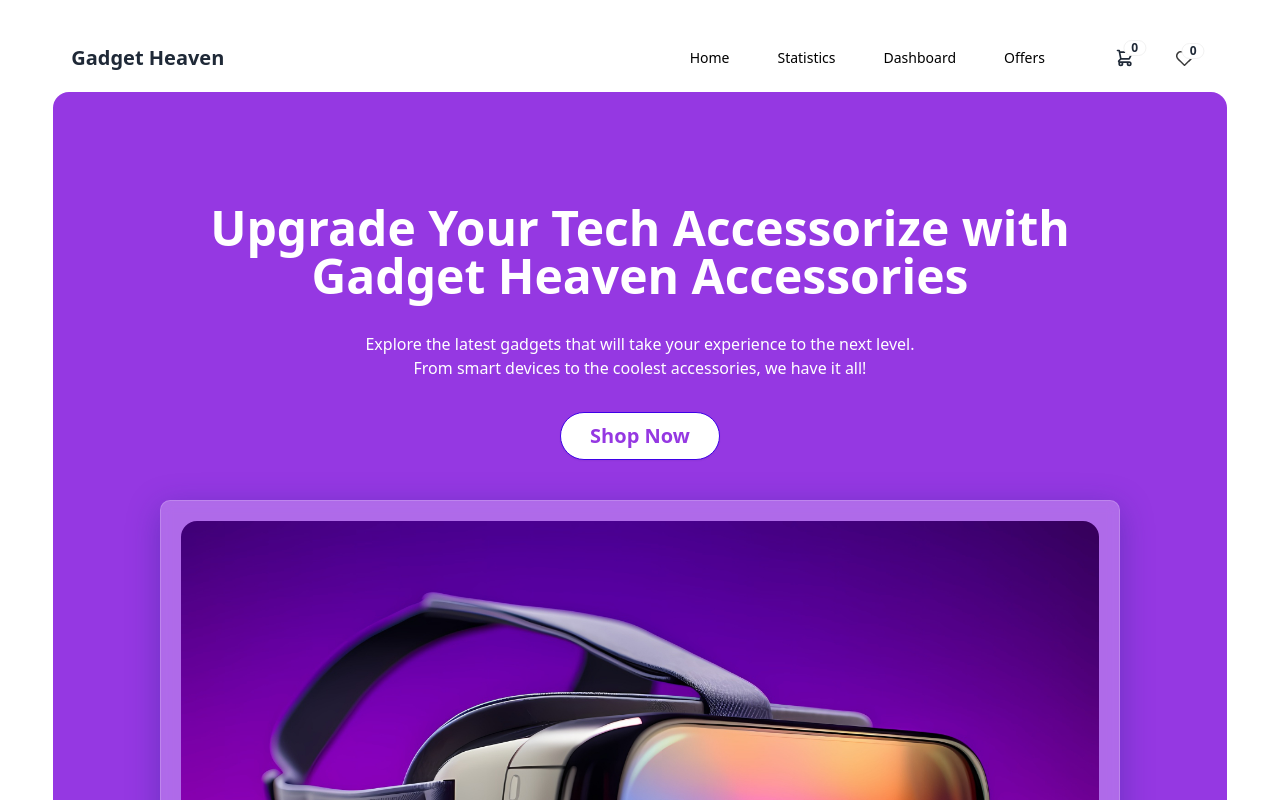
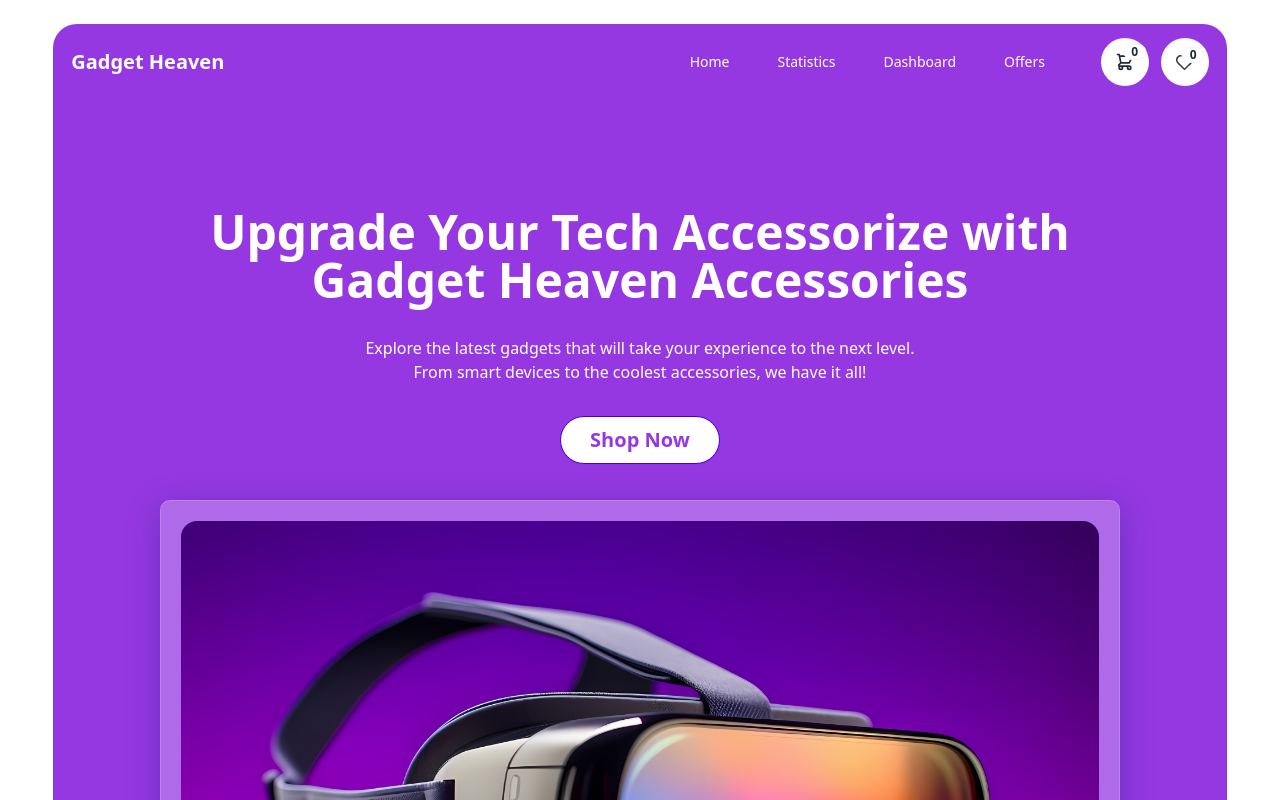
Before and after one commit to programming-hero-web-course-4/b10a8-gadget-heaven-saumittras, a React (Vite) app: page / in a window 1280 px wide. Shown: the top 800 px of the page. Built offline with nearby package versions, Linux system fonts and the light colour scheme.

Commit message:
final submit

```diff
--- a/src/Components/Banner.jsx
+++ b/src/Components/Banner.jsx
@@ -11,7 +11,7 @@ const Banner = () => {
     border: "1px solid rgba(255, 255, 255, 0.18)",
   };
   return (
-    <div className="bg-[#9538E2] w-11/12 mx-auto h-screen mb-80 rounded-2xl   ">
+    <div className="bg-[#9538E2] w-11/12 mx-auto h-screen mb-80 rounded-2xl rounded-t-none  ">
       <div className="flex flex-col justify-center items-center gap-y-8 pt-28">
         <h2 className="text-5xl text-center w-10/12 mx-auto font-bold text-white">
           Upgrade Your Tech Accessorize with Gadget Heaven Accessories
--- a/src/Components/HomeNavbar.jsx
+++ b/src/Components/HomeNavbar.jsx
@@ -1,6 +1,19 @@
-import React from "react";
+import React, { useEffect, useState } from "react";
+import { Link, NavLink } from "react-router-dom";
+import wishicon from "../assets/wisht.png";
+import { getAllProducts, getWishlistProducts } from "../utility";
 
 const HomeNavbar = () => {
+  const [cart, setCart] = useState([]);
+  const [wishlist, setWishList] = useState([]);
+
+  useEffect(() => {
+    const cart = getAllProducts();
+    const wishlist = getWishlistProducts();
+    setCart(cart);
+    setWishList(wishlist);
+  }, []);
+
   const buttonStyle = {
     color: "black",
     backgroundColor: "transparent",
@@ -8,30 +21,34 @@ const HomeNavbar = () => {
   const links = (
     <>
       <li className="mr-4 bg-transparent text-black z-10">
-        <NavLink style={buttonStyle} className="bg-transparent" to="/">
-          Home
+        <NavLink
+          style={buttonStyle}
+          className="bg-transparent text-white"
+          to="/"
+        >
+          <span className="text-white">Home</span>
         </NavLink>
       </li>
       <li className="mr-4 z-10">
         <NavLink style={buttonStyle} to="/statistics">
-          Statistics
+          <span className="text-white">Statistics</span>
         </NavLink>
       </li>
       <li className="mr-4 z-10">
         <NavLink style={buttonStyle} to="/dashboard">
-          Dashboard
+          <span className="text-white">Dashboard</span>
         </NavLink>
       </li>
       <li className="mr-4 z-10">
         <NavLink style={buttonStyle} to="/offers">
-          Offers
+          <span className="text-white">Offers</span>
         </NavLink>
       </li>
     </>
   );
 
   return (
-    <div className="navbar bg-base-100 w-11/12 mx-auto pt-8 justify-around">
+    <div className="navbar bg-[#9538E2] w-11/12 mx-auto pt-3 mt-6 rounded-t-3xl justify-around">
       <div className="navbar-start">
         <div className="dropdown">
           <div
@@ -62,11 +79,11 @@ const HomeNavbar = () => {
           </ul>
         </div>
         <NavLink to="/" className="text-xl z-10 font-bold hover:cursor-pointer">
-          Gadget Heaven
+          <span className="text-white">Gadget Heaven</span>
         </NavLink>
       </div>
       <div className="navbar-center hidden lg:flex">
-        <ul className="menu menu-horizontal bg-white px-1">{links}</ul>
+        <ul className="menu menu-horizontal text-white px-1">{links}</ul>
       </div>
 
       {/* Here we will add cart and wishlist section */}
@@ -94,7 +111,9 @@ const HomeNavbar = () => {
                   d="M3 3h2l.4 2M7 13h10l4-8H5.4M7 13L5.4 5M7 13l-2.293 2.293c-.63.63-.184 1.707.707 1.707H17m0 0a2 2 0 100 4 2 2 0 000-4zm-8 2a2 2 0 11-4 0 2 2 0 014 0z"
                 />
               </svg>
-              <span className="badge badge-sm indicator-item">8</span>
+              <span className="badge badge-sm indicator-item">
+                {cart?.length}
+              </span>
             </div>
           </div>
           <div
@@ -102,10 +121,16 @@ const HomeNavbar = () => {
             className="card card-compact dropdown-content bg-base-100 z-[1] mt-3 w-52 shadow"
           >
             <div className="card-body">
-              <span className="text-lg font-bold">8 Items</span>
-              <span className="text-info">Subtotal: $999</span>
+              <span className="text-lg font-bold">{cart.length} Items</span>
+
               <div className="card-actions">
-                <button className="btn btn-primary btn-block">View cart</button>
+                <NavLink
+                  className="btn btn-primary btn-block"
+                  style={buttonStyle}
+                  to="/dashboard"
+                >
+                  View Cart
+                </NavLink>
               </div>
             </div>
           </div>
@@ -120,13 +145,27 @@ const HomeNavbar = () => {
           >
             <div className="indicator">
               <img src={wishicon} alt="" className="z-[1]" />
-              <span className="badge badge-sm indicator-item">8</span>
+              <span className="badge badge-sm indicator-item">
+                {wishlist?.length}
+              </span>
             </div>
           </div>
         </div>
       </div>
     </div>
   );
+
+  // other
+  // return (
+  //   <nav>
+  //     <div className="navbar bg-base-100">
+  //       <div className="flex-1">
+  //         <a className="btn btn-ghost text-xl">Gadget Heaven</a>
+  //       </div>
+
+  //     </div>
+  //   </nav>
+  // );
 };
 
 export default HomeNavbar;
--- a/src/Layouts/MainLayout.jsx
+++ b/src/Layouts/MainLayout.jsx
@@ -1,15 +1,26 @@
 import React from "react";
 import Footer from "../Components/Footer";
 import NavBar from "../Components/NavBar";
-import { Outlet } from "react-router-dom";
+import { Outlet, useLocation } from "react-router-dom";
 import { Toaster } from "react-hot-toast";
+import HomeNavbar from "../Components/HomeNavbar";
 
 const MainLayout = () => {
+  const location = useLocation();
+
+  // const navBar = location.pathname("/");
+
   return (
     <div>
       <Toaster />
       {/* NavBar Section Start From here */}
-      <NavBar></NavBar>
+      {location.pathname == "/" ? (
+        <HomeNavbar></HomeNavbar>
+      ) : (
+        <>
+          <NavBar></NavBar>
+        </>
+      )}
 
       {/* Dynamic Section Start From here */}
       <div className="">
--- a/src/Pages/Home.jsx
+++ b/src/Pages/Home.jsx
@@ -1,7 +1,6 @@
 import React, { useState } from "react";
 import Banner from "../Components/Banner";
 import { Link, useLoaderData } from "react-router-dom";
-import Products from "../Components/Products";
 import { useEffect } from "react";
 import { Outlet } from "react-router-dom";
 import Categorys from "../Components/Categorys";
@@ -14,7 +13,7 @@ const Home = () => {
 
   return (
     <div className="">
-      <div className="banner">
+      <div className="banner ">
         <Banner></Banner>
       </div>
 
```
